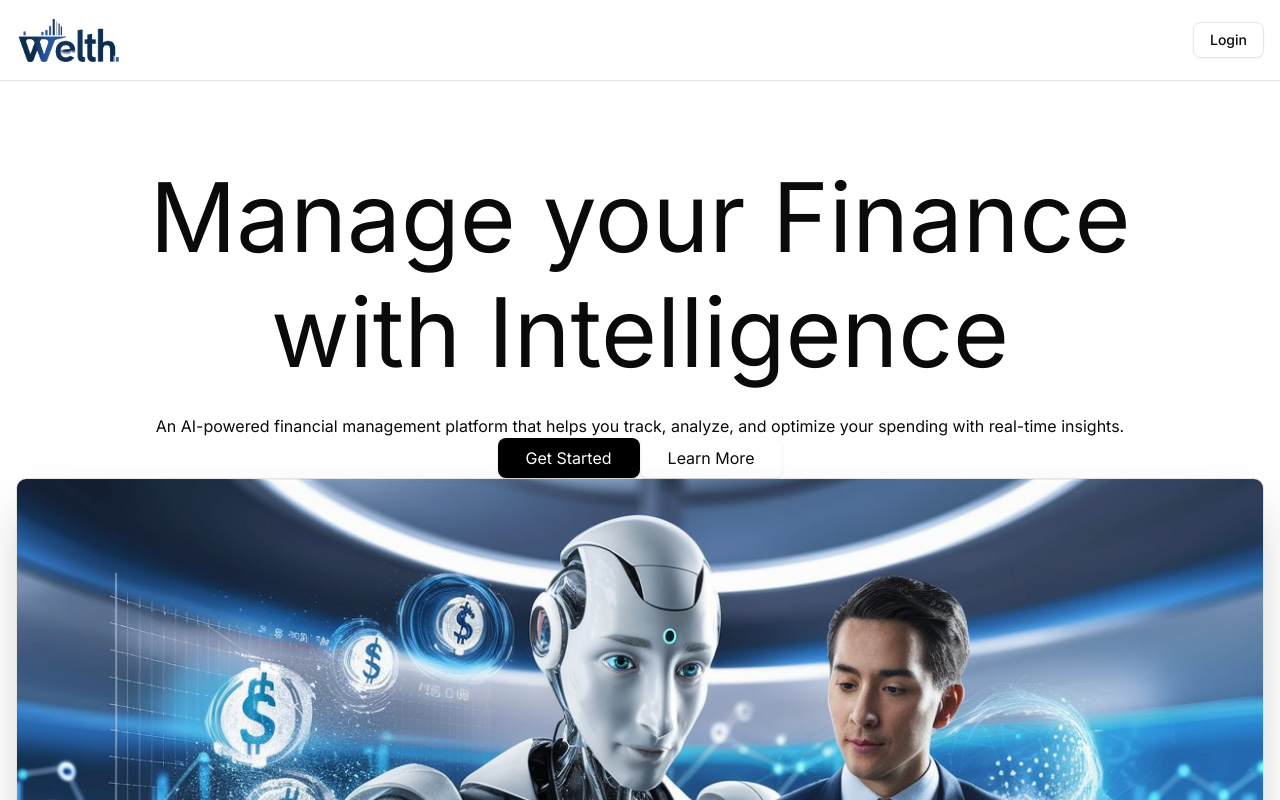
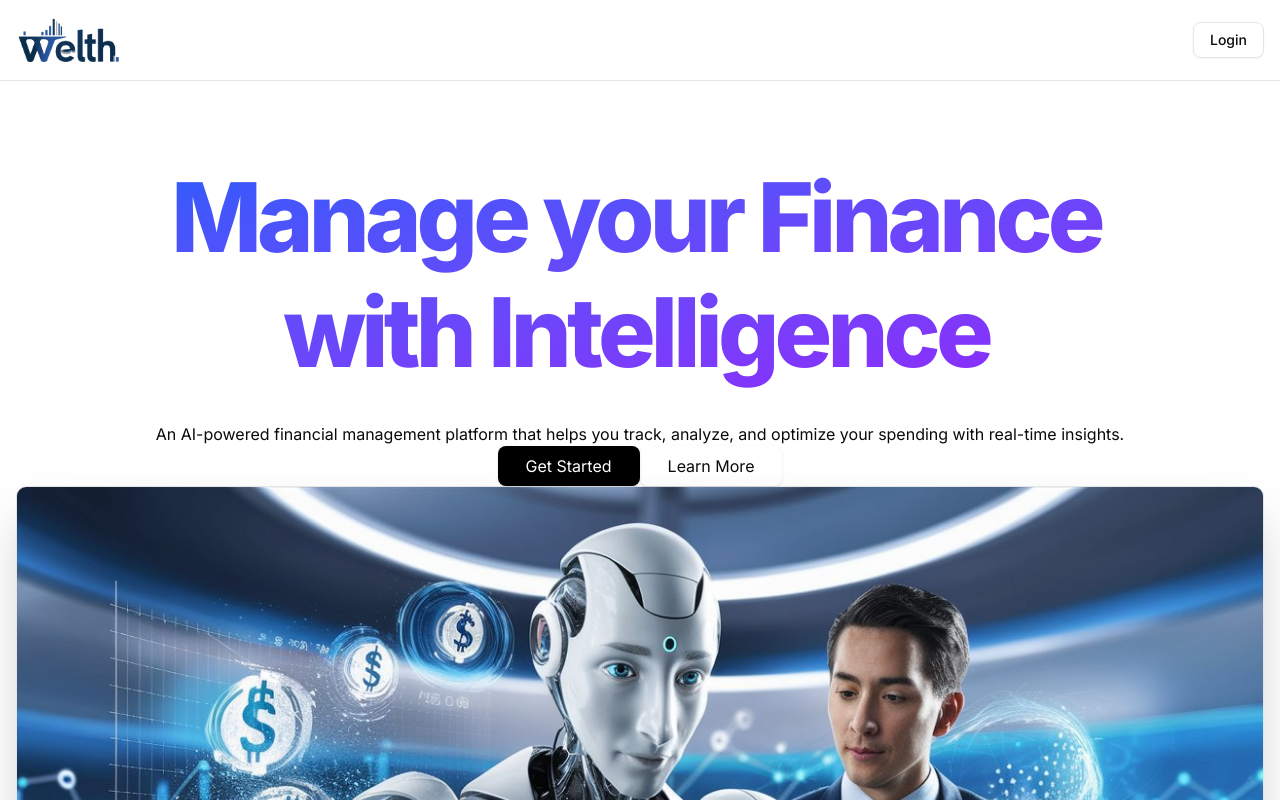
Before and after one commit to Ishaanvats74/Welth-Finance-app, a Next.js app: page / in a window 1280 px wide. Shown: the top 800 px of the page. Built offline with nearby package versions, Linux system fonts and the light colour scheme; no server answers.

Commit message:
text-clip done

```diff
--- a/components/Hero.jsx
+++ b/components/Hero.jsx
@@ -7,7 +7,7 @@ const HeroSection = () => {
   return (
     <div className='pb-20 px-4 mt-40'>
         <div className='container mx-auto text-center'>
-            <h1 className='text-3xl md:text5xl lg:text-[96px] pb-6 gradient-title'>
+            <h1 className='text-3xl md:text5xl lg:text-[96px] pb-8 bg-gradient-to-br from-blue-600 to-purple-600 font-extrabold tracking-tighter pr-2 text-transparent bg-clip-text'>
                 Manage your Finance <br /> with Intelligence
             </h1>
             <p>An AI-powered financial management platform that helps you track, analyze, and optimize your spending with real-time insights.</p>
```
Also changed, not shown: app/globals.css (+0 -14 lines).
